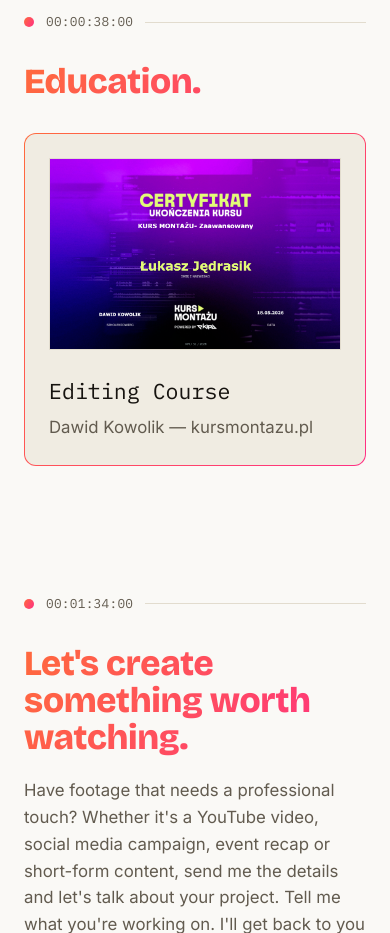
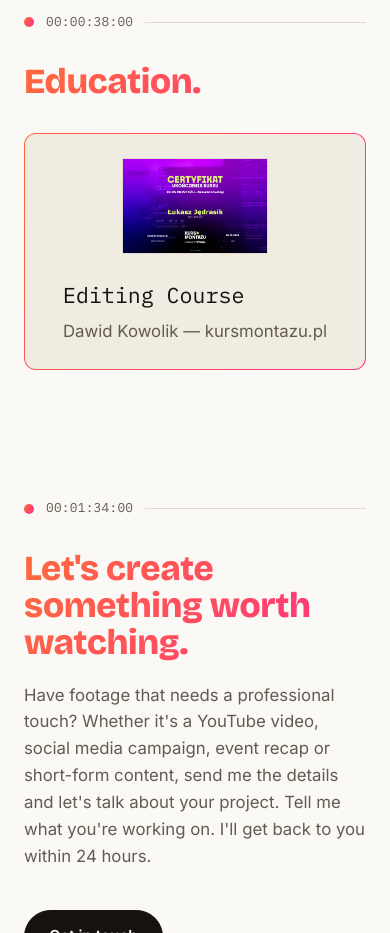
Before and after one commit to lukaszjedrasik/montaz, an Astro site: page /en in a window 390 px wide. Shown: the part 3660-4593 px from the top of the page. Built offline with nearby package versions, Linux system fonts and the light colour scheme; Astro itself is replaced by a stand-in of ours.

Commit message:
Update [...lang].astro

```diff
--- a/src/pages/[...lang].astro
+++ b/src/pages/[...lang].astro
@@ -412,8 +412,8 @@ const INITIAL_VISIBLE = 6;
   }
 
   .cert-image {
-    width: 100%;
-    height: 100%;
+    width: 50%;
+    height: 50%;
     object-fit: cover;
     flex-shrink: 0;
     border: 1px solid var(--line);
@@ -775,12 +775,12 @@ const INITIAL_VISIBLE = 6;
       font-size: var(--text-xs);
     }
     .cert-card {
-      align-items: flex-start;
+      align-items: flex-center;
       flex-direction: column;
     }
     .cert-image {
-      width: 100%;
-      height: 100%;
+      width: 50%;
+      height: 50%;
     }
     .cert-meta {
       align-items: flex-start;
```
